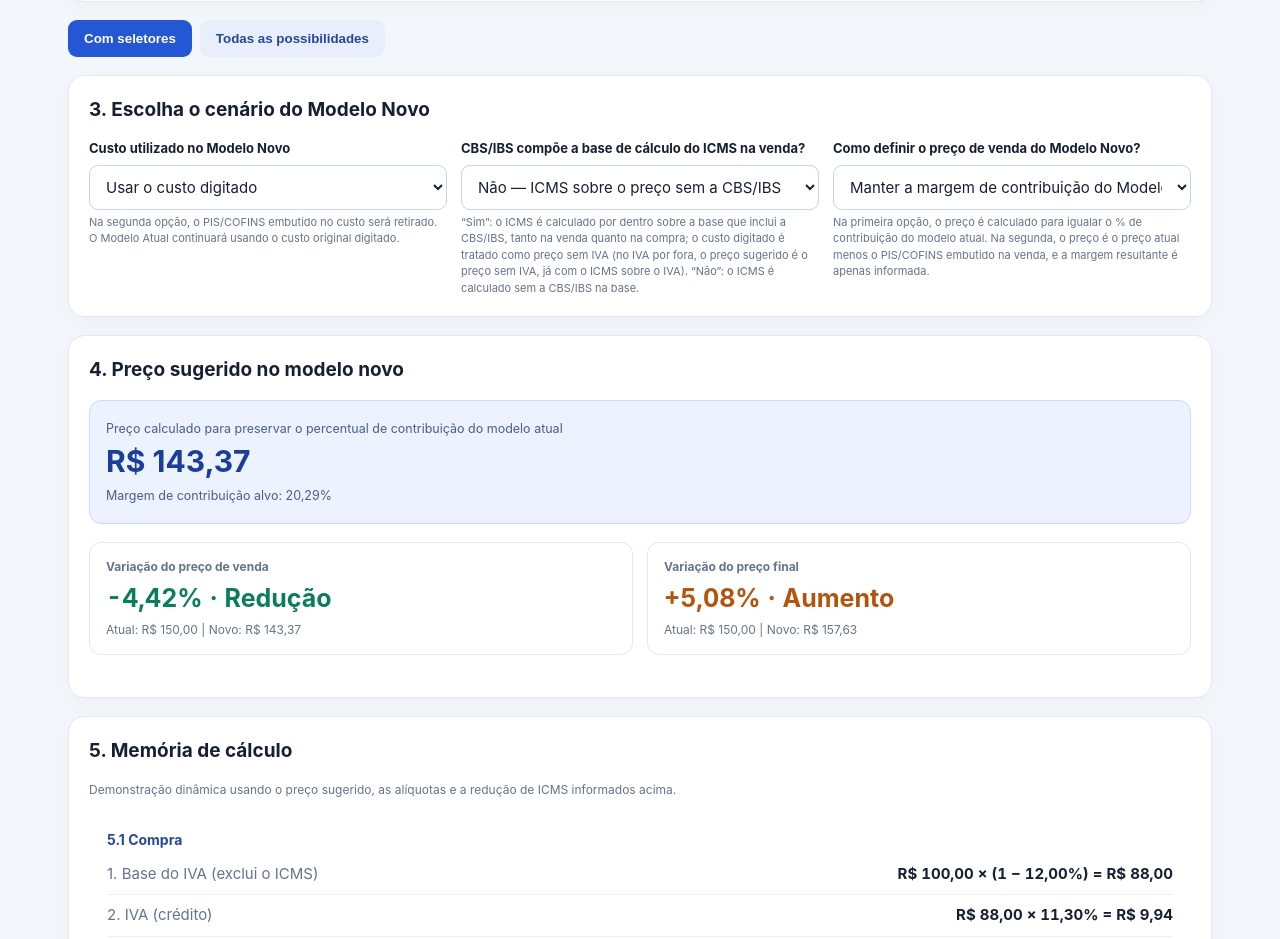
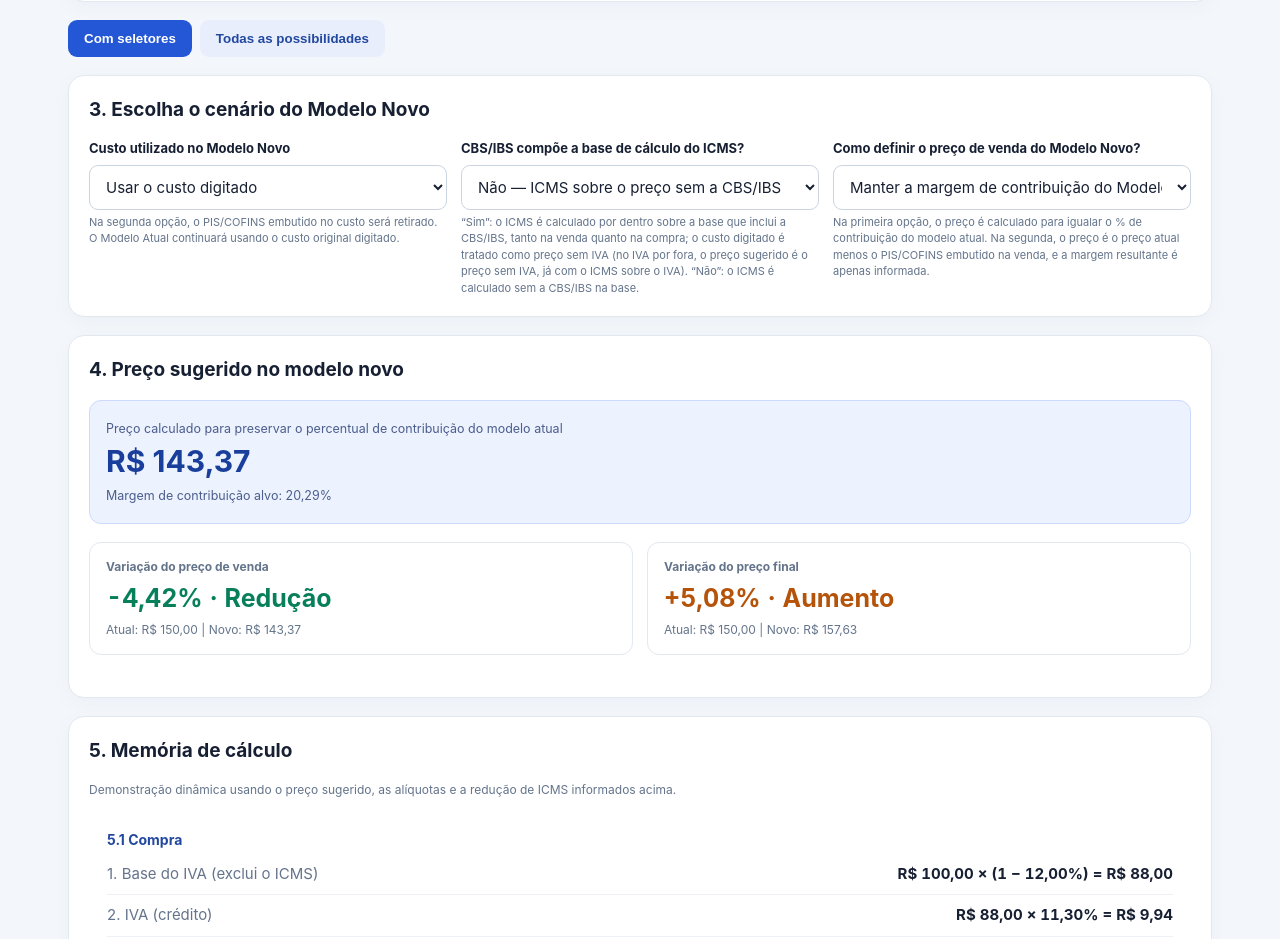
Before and after one commit to rd10002/comparador_tributario, a plain HTML site: page index.html in a window 1280 px wide. Shown: the part 1020-1959 px from the top of the page. Drawn offline with Linux system fonts and the light colour scheme.

Commit message:
Update label for CBS/IBS calculation question

```diff
--- a/index.html
+++ b/index.html
@@ -77,7 +77,7 @@ label{display:block;font-size:13px;font-weight:700;margin-bottom:6px}select,inpu
 <small>Na segunda opção, o PIS/COFINS embutido no custo será retirado. O Modelo Atual continuará usando o custo original digitado.</small>
 </div>
 <div class="field">
-<label for="cbsIbsBaseIcms">CBS/IBS compõe a base de cálculo do ICMS na venda?</label>
+<label for="cbsIbsBaseIcms">CBS/IBS compõe a base de cálculo do ICMS?</label>
 <select id="cbsIbsBaseIcms">
 <option value="nao">Não — ICMS sobre o preço sem a CBS/IBS</option>
 <option value="sim">Sim — incluir CBS/IBS na base do ICMS</option>
```
